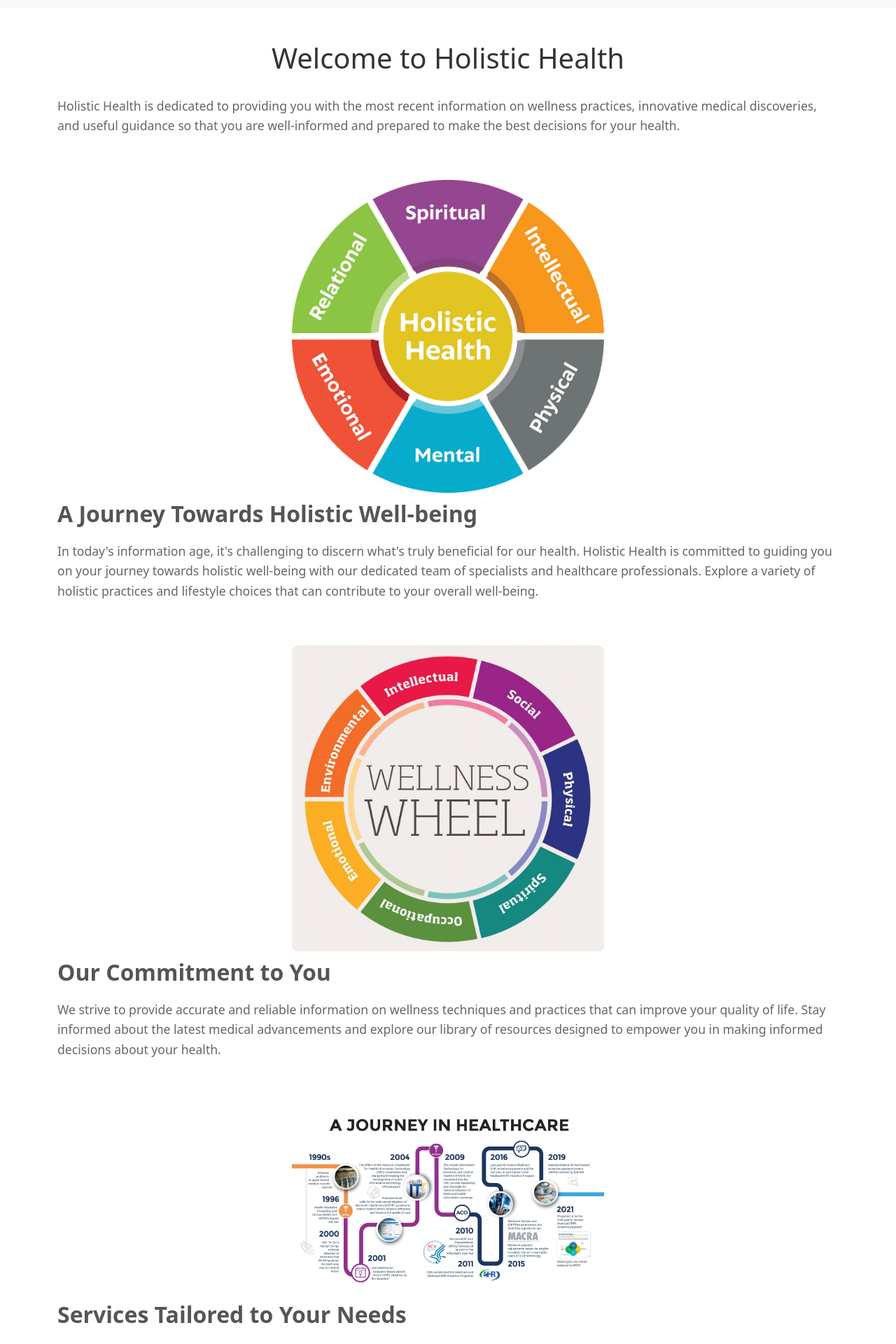
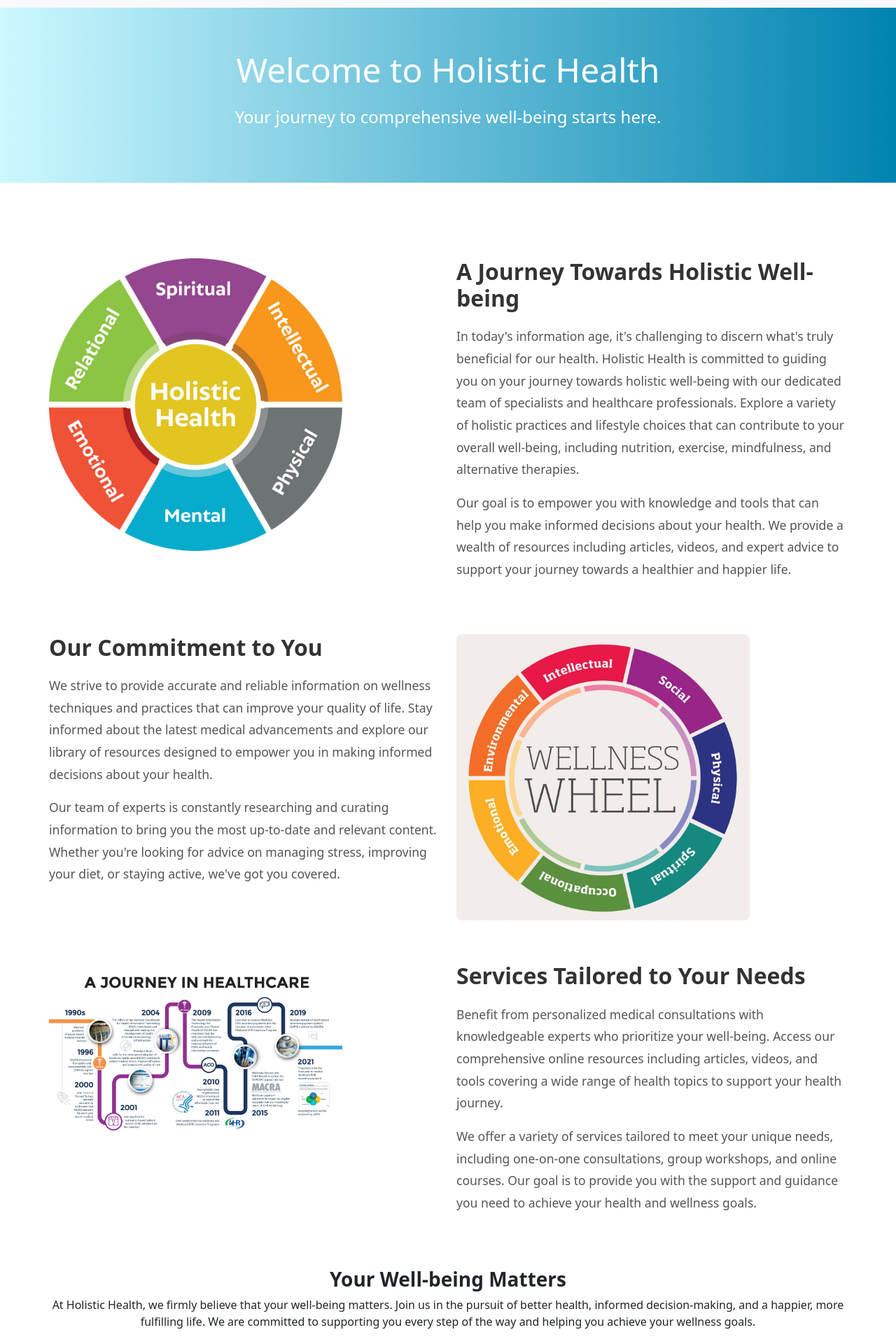
Before and after one commit to KhawajaZubair/hh-frontend, a React (Create React App) app: page /about-page in a window 1280 px wide. Shown: the part 60-1980 px from the top of the page at 70% size. Built offline with nearby package versions, Linux system fonts and the light colour scheme.

Commit message:
Updated different pages
updated blog, medicine and about page

```diff
--- a/src/Style/aboutpage.css
+++ b/src/Style/aboutpage.css
@@ -1,41 +1,59 @@
-
-
-/* Header styles */
-.abouttxt h2 {
-  font-size: 2.5rem;
-  color: #333;
+/* Hero Section */
+.hero-section {
+  background: linear-gradient(to right, #ccf8ff, #0083b0);
+  color: #fff;
+  padding: 60px 0;
   text-align: center;
-  margin-bottom: 30px;
 }
 
-/* Subheader styles */
-.abouttxt h3 {
-  font-size: 2rem;
-  color: #555;
+.hero-title {
+  font-size: 3rem;
   margin-bottom: 20px;
 }
 
-/* Paragraph styles */
-.abouttxt p {
-  font-size: 1.1rem;
-  line-height: 1.6;
-  color: #666;
+.hero-subtitle {
+  font-size: 1.5rem;
 }
 
-/* List item styles */
-.abouttxt ul {
-  list-style: none;
-  padding: 0;
+/* About Content */
+.about-content {
+  padding: 60px 0;
 }
 
+.about-section {
+  margin-bottom: 60px;
+}
 
+.about-image img {
+  border-radius: 8px;
+  width: 100%;
+  height: auto;
+  /* box-shadow: 0 4px 8px rgba(0, 0, 0, 0.1); */
+}
 
-/* Image styles */
-.abouttxt img {
-  width: 40%;
-  height: auto;
-  border-radius: 8px;
+.about-text h3 {
+  font-size: 2rem;
+  color: #333;
   margin-bottom: 20px;
-  margin-left: 30%;
-  margin-bottom: 1%;
 }
+
+.about-text p {
+  font-size: 1.1rem;
+  line-height: 1.8;
+  color: #555;
+}
+
+/* Responsive Media Queries */
+@media (min-width: 768px) {
+  .about-image img {
+    width: 90%;
+    margin: auto;
+  }
+}
+
+@media (min-width: 992px) {
+  .about-image img {
+    width: 75%;
+    margin: auto;
+  }
+}
--- a/src/Style/blogpage.css
+++ b/src/Style/blogpage.css
@@ -1,10 +1,12 @@
 /* Global styles */
+@import url('https://fonts.googleapis.com/css2?family=Roboto:wght@400;500;700&display=swap');
+
 body {
-  font-family: Arial, sans-serif;
+  font-family: 'Roboto', sans-serif;
   margin: 0;
   padding: 0;
   box-sizing: border-box;
-  background-color: #f8f9fa;
+  background-color: #f4f7f6;
   color: #333;
 }
 
@@ -37,21 +39,46 @@ a:hover {
   margin-left: 15px;
 }
 
+/* Blog Header */
+.blog-header {
+  background-color: #343a40;
+  color: #fff;
+  padding: 50px 0;
+  text-align: center;
+  margin-bottom: 30px;
+}
+
+.blog-header h1 {
+  font-size: 3rem;
+  margin-bottom: 10px;
+  font-weight: 700;
+}
+
+.blog-header p {
+  font-size: 1.2rem;
+  font-weight: 300;
+}
+
 /* Blog content */
 .blog-content {
   display: flex;
   flex-wrap: wrap;
-  justify-content: space-between;
-  padding: 30px 0;
+  gap: 30px;
 }
 
 .blog-post {
   width: calc(33.33% - 20px); /* Adjust based on desired column count */
   background-color: #fff;
   border-radius: 8px;
-  box-shadow: 0 2px 4px rgba(0, 0, 0, 0.1);
+  box-shadow: 0 4px 8px rgba(0, 0, 0, 0.1);
   overflow: hidden;
   margin-bottom: 30px;
+  transition: transform 0.3s ease, box-shadow 0.3s ease;
+}
+
+.blog-post:hover {
+  transform: translateY(-10px);
+  box-shadow: 0 8px 16px rgba(0, 0, 0, 0.2);
 }
 
 .blog-image img {
@@ -67,14 +94,16 @@ a:hover {
 }
 
 .blog-title {
-  font-size: 1.2rem;
+  font-size: 1.6rem;
   margin-bottom: 10px;
+  font-weight: 500;
 }
 
 .blog-description {
-  font-size: 0.9rem;
+  font-size: 1rem;
   color: #666;
   margin-bottom: 15px;
+  line-height: 1.6;
 }
 
 .blog-meta {
@@ -86,6 +115,8 @@ a:hover {
 
 .read-more {
   color: #007bff;
+  font-weight: bold;
+  font-size: 0.9rem;
 }
 
 /* Footer */
--- a/src/Style/medicinepage.css
+++ b/src/Style/medicinepage.css
@@ -17,3 +17,11 @@ h3 {
 .card{
     border: none;
 }
+.image-slide-left .card,
+.image-slide-right .card {
+  background-color: #0e97b9e5 !important;
+}
+
+.image-slide-center .card {
+  background-color: white !important;
+}
--- a/src/components/medicine.js
+++ b/src/components/medicine.js
@@ -13,7 +13,11 @@ const Medicine = () => {
       <Container>
         <Row className="justify-content-center align-items-center">
           <Col md={6} sm={12} className="text-center mb-4 ">
-            <Carousel controls={false} className="ml-2 sliderimg1">
+            <Carousel
+              controls={false}
+              indicators={false}
+              className="ml-2 sliderimg1"
+            >
               <Carousel.Item>
                 <img src={med2} alt="mg-1" />
               </Carousel.Item>
--- a/src/pages/About.js
+++ b/src/pages/About.js
@@ -12,22 +12,25 @@ function About() {
     <div>
       <NavBar />
 
-      <Container className="mt-5 abouttxt">
+      <div className="hero-section">
+        <Container>
           <Row>
             <Col>
-            <h2>Welcome to Holistic Health</h2>
-            <p>
-              Holistic Health is dedicated to providing you with the most recent
-              information on wellness practices, innovative medical discoveries,
-              and useful guidance so that you are well-informed and prepared to
-              make the best decisions for your health.
+              <h1 className="hero-title">Welcome to Holistic Health</h1>
+              <p className="hero-subtitle">
+                Your journey to comprehensive well-being starts here.
               </p>
             </Col>
           </Row>
+        </Container>
+      </div>
 
-        <Row className="mt-5 abouttxt">
-          <Col>
+      <Container className="about-content mt-5">
+        <Row className="about-section">
+          <Col lg={6} className="about-image">
             <Image src={holistic} fluid className="img-fluid-custom" />
+          </Col>
+          <Col lg={6} className="about-text">
             <h3>A Journey Towards Holistic Well-being</h3>
             <p>
               In today's information age, it's challenging to discern what's
@@ -35,14 +38,23 @@ function About() {
               guiding you on your journey towards holistic well-being with our
               dedicated team of specialists and healthcare professionals.
               Explore a variety of holistic practices and lifestyle choices that
-              can contribute to your overall well-being.
+              can contribute to your overall well-being, including nutrition,
+              exercise, mindfulness, and alternative therapies.
+            </p>
+            <p>
+              Our goal is to empower you with knowledge and tools that can help
+              you make informed decisions about your health. We provide a wealth
+              of resources including articles, videos, and expert advice to
+              support your journey towards a healthier and happier life.
             </p>
           </Col>
         </Row>
 
-        <Row className="mt-5 abouttxt">
-          <Col>
+        <Row className="about-section">
+          <Col lg={6} className="about-image order-lg-2">
             <Image src={wellness} fluid className="img-fluid-custom" />
+          </Col>
+          <Col lg={6} className="about-text order-lg-1">
             <h3>Our Commitment to You</h3>
             <p>
               We strive to provide accurate and reliable information on wellness
@@ -51,12 +63,20 @@ function About() {
               our library of resources designed to empower you in making
               informed decisions about your health.
             </p>
+            <p>
+              Our team of experts is constantly researching and curating
+              information to bring you the most up-to-date and relevant content.
+              Whether you're looking for advice on managing stress, improving
+              your diet, or staying active, we've got you covered.
+            </p>
           </Col>
         </Row>
 
-        <Row className="mt-5 abouttxt">
-          <Col>
+        <Row className="about-section">
+          <Col lg={6} className="about-image">
             <Image src={medical} fluid className="img-fluid-custom" />
+          </Col>
+          <Col lg={6} className="about-text">
             <h3>Services Tailored to Your Needs</h3>
             <p>
               Benefit from personalized medical consultations with knowledgeable
@@ -64,16 +84,29 @@ function About() {
               online resources including articles, videos, and tools covering a
               wide range of health topics to support your health journey.
             </p>
+            <p>
+              We offer a variety of services tailored to meet your unique needs,
+              including one-on-one consultations, group workshops, and online
+              courses. Our goal is to provide you with the support and guidance
+              you need to achieve your health and wellness goals.
+            </p>
           </Col>
         </Row>
 
-        <Row className="mt-5 abouttxt">
-          <Col>
+        <Row className="about-section">
+          <Col className="text-center">
             <h3>Your Well-being Matters</h3>
             <p>
               At Holistic Health, we firmly believe that your well-being
               matters. Join us in the pursuit of better health, informed
-              decision-making, and a happier, more fulfilling life.
+              decision-making, and a happier, more fulfilling life. We are
+              committed to supporting you every step of the way and helping you
+              achieve your wellness goals.
+            </p>
+            <p>
+              Thank you for choosing Holistic Health as your trusted source for
+              health and wellness information. We look forward to being a part
+              of your journey towards a healthier and more balanced life.
             </p>
           </Col>
         </Row>
--- a/src/pages/BlogPage.js
+++ b/src/pages/BlogPage.js
@@ -6,9 +6,9 @@ import "bootstrap/dist/css/bootstrap.min.css";
 import Blog1 from "../Assets/img/Blog1.png";
 import Blog2 from "../Assets/img/Blog2.png";
 import Blog3 from "../Assets/img/Blog3.png";
-import Blog4 from "../Assets/img/Blog1.png";
-import Blog5 from "../Assets/img/Blog2.png";
-import Blog6 from "../Assets/img/Blog3.png";
+import Blog4 from "../Assets/blogcardimg/blog1.jpg";
+import Blog5 from "../Assets/blogcardimg/blog2.jpg";
+import Blog6 from "../Assets/blogcardimg/blog3.jpg";
 
 const BlogPage = () => {
   const blogPosts = [
@@ -37,25 +37,22 @@ const BlogPage = () => {
       image: Blog3,
     },
     {
-      title: "New Frontiers in Medical Research",
-      description:
-        "Learn about groundbreaking research initiatives pushing the boundaries of medical science.",
+      title: "Stress Release",
+      description: "Difference Between Exercise and Yoga!",
       author: "Emily Brown",
       date: "April 20, 2024",
       image: Blog4,
     },
     {
-      title: "Nutrition and Wellness Tips",
-      description:
-        "Discover expert advice on nutrition and wellness for maintaining a healthy lifestyle.",
+      title: "General Health",
+      description: "How To Stop Headache - Easy Tips And Tricks",
       author: "David Wilson",
       date: "April 18, 2024",
       image: Blog5,
     },
     {
-      title: "Mental Health Awareness Campaign",
-      description:
-        "Join the movement to raise awareness about mental health and destigmatize seeking help.",
+      title: "Mental Health Medicines Awareness",
+      description: "Side Effects & Different Forms Of Medicines",
       author: "Sophia Lee",
       date: "April 15, 2024",
       image: Blog6,
@@ -66,7 +63,12 @@ const BlogPage = () => {
   return (
     <div className="blog-page">
       <NavBar />
-
+      <header className="blog-header">
+        <div className="container">
+          <h1>Holistic Health Blog</h1>
+          <p>Insights and updates on the latest in healthcare and wellness</p>
+        </div>
+      </header>
       <div className="container blog-content">
         {blogPosts.map((post, index) => (
           <div key={index} className="blog-post">
@@ -87,7 +89,6 @@ const BlogPage = () => {
           </div>
         ))}
       </div>
-
       <footer className="footer">
         <div className="container footer-content">
           <p className="footer-text">
--- a/src/pages/MedicinePage.js
+++ b/src/pages/MedicinePage.js
@@ -55,7 +55,7 @@ const MedicinePage = () => {
       <NavBar />
 
       <Container>
-        <Carousel controls={false} className="sliderimg">
+        <Carousel controls={false} indicators={false} className="sliderimg">
           <Carousel.Item>
             <img src={med2} alt="med-1" />
           </Carousel.Item>
@@ -78,7 +78,7 @@ const MedicinePage = () => {
             </Col>
           ))}
         </Row>
-      <NavDropdown.Divider />
+        <NavDropdown.Divider />
       </Container>
       <Blogs />
       <Footer />
```
Lines whose indentation alone changed are shown as unchanged.
